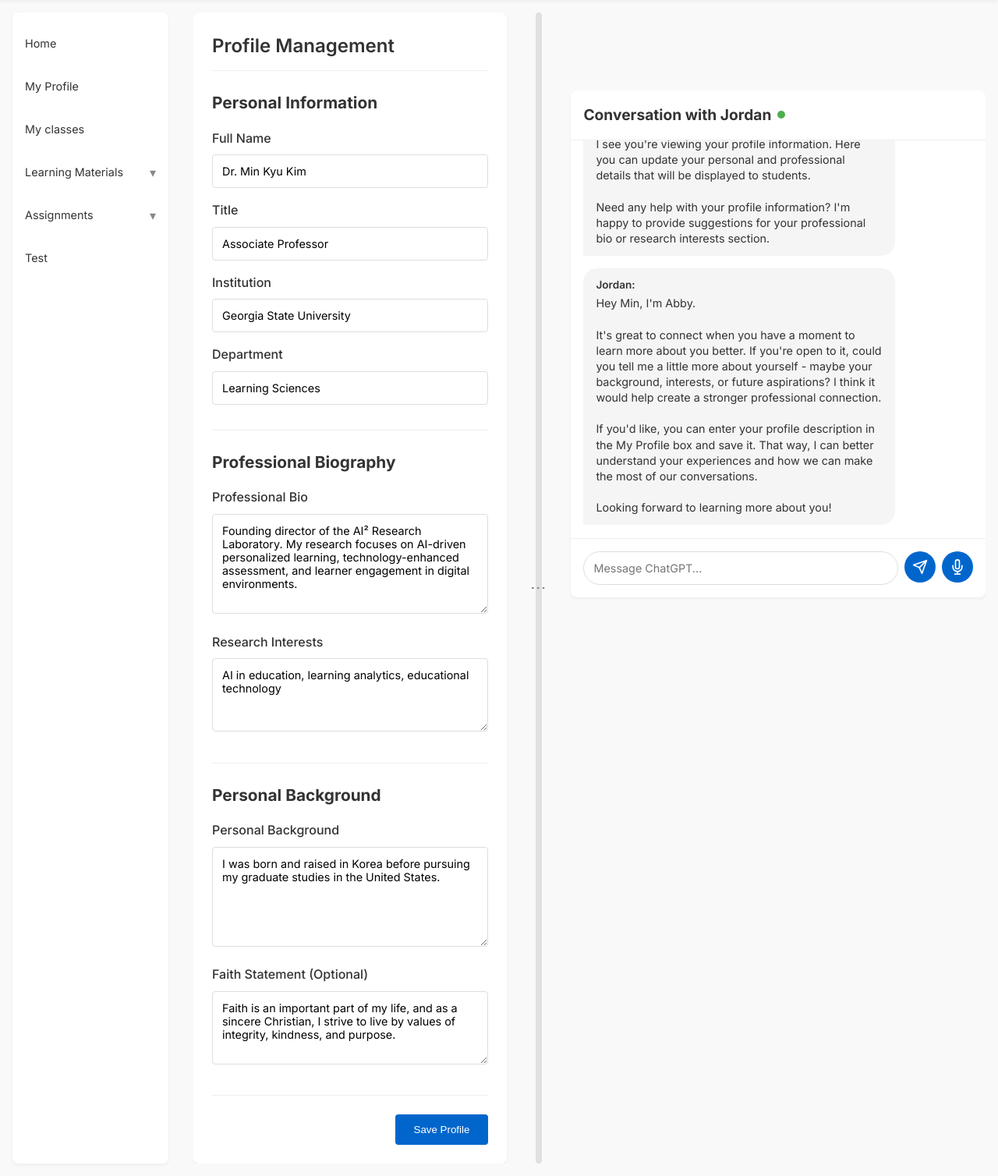
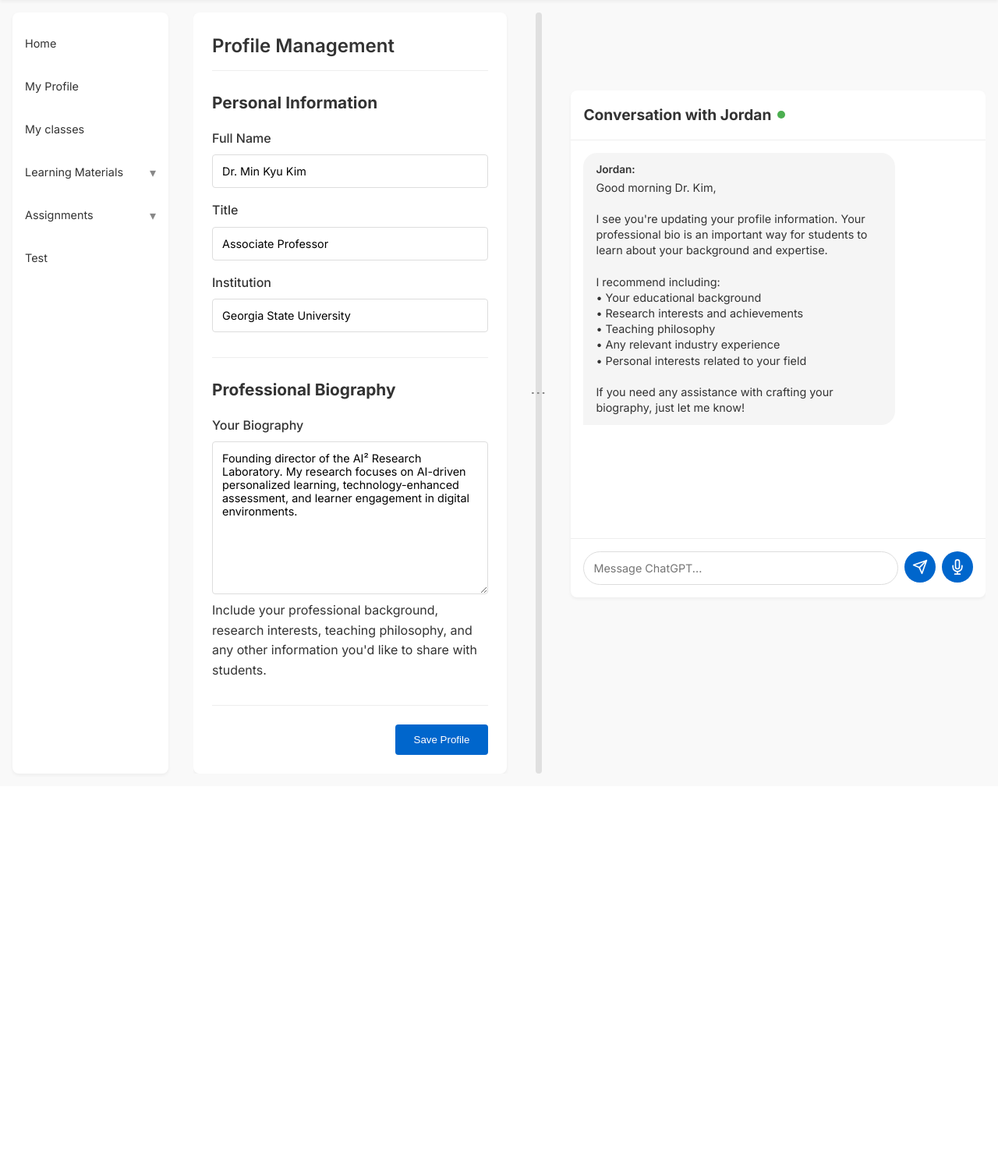
Before and after one commit to AI2-Labo/AIM-HIGH, a Django app: page /profile/ in a window 1280 px wide. Shown: the part 73-1581 px from the top of the page at 78% size. After the commit the page ends 1067 px from the top, so only its background shows below. Run offline with Django 5.2, Linux system fonts and the light colour scheme; a user stored in the database is signed in; data comes from the database, SQL or seed files in the repository.

Commit message:
Updated AIM HIGH project with instructor interface

```diff
--- a/aim_high_app/templates/aim_high_app/profile.html
+++ b/aim_high_app/templates/aim_high_app/profile.html
@@ -1,4 +1,6 @@
 {% extends "aim_high_app/base.html" %}
+
+{% block page_name %}profile{% endblock %}
 
 {% block content %}
 <div class="page-header">
@@ -23,36 +25,14 @@
                 <label for="institution">Institution</label>
                 <input type="text" id="institution" name="institution" value="{{ instructor.institution }}">
             </div>
-
-            <div class="form-group">
-                <label for="department">Department</label>
-                <input type="text" id="department" name="department" value="{{ instructor.department }}">
-            </div>
         </div>
 
         <div class="form-section">
             <h2>Professional Biography</h2>
             <div class="form-group">
-                <label for="bio">Professional Bio</label>
-                <textarea id="bio" name="bio" rows="6">{{ instructor.bio }}</textarea>
-            </div>
-
-            <div class="form-group">
-                <label for="research">Research Interests</label>
-                <textarea id="research" name="research_interests" rows="4">{{ instructor.research_interests }}</textarea>
-            </div>
-        </div>
-
-        <div class="form-section">
-            <h2>Personal Background</h2>
-            <div class="form-group">
-                <label for="background">Personal Background</label>
-                <textarea id="background" name="personal_background" rows="6">{{ instructor.personal_background }}</textarea>
-            </div>
-
-            <div class="form-group">
-                <label for="faith">Faith Statement (Optional)</label>
-                <textarea id="faith" name="faith_statement" rows="4">{{ instructor.faith_statement }}</textarea>
+                <label for="bio">Your Biography</label>
+                <textarea id="bio" name="bio" rows="10">{{ instructor.bio }}</textarea>
+                <p class="form-hint">Include your professional background, research interests, teaching philosophy, and any other information you'd like to share with students.</p>
             </div>
         </div>
 
@@ -67,22 +47,90 @@
 <script>
 document.addEventListener('DOMContentLoaded', function() {
     const form = document.getElementById('profile-form');
-    form.addEventListener('submit', function(e) {
-        e.preventDefault();
-        // Simulated success message
-        alert('Profile updated successfully!');
-    });
+    const csrftoken = getCookie('csrftoken');
 
-    // Add initial chat message for profile page
+    if (form) {
+        form.addEventListener('submit', function(e) {
+            e.preventDefault();
+
+            const formData = {
+                full_name: document.getElementById('full-name').value,
+                title: document.getElementById('title').value,
+                institution: document.getElementById('institution').value,
+                bio: document.getElementById('bio').value
+            };
+
+            // Save profile data
+            fetch('/api/update-profile', {
+                method: 'POST',
+                headers: {
+                    'Content-Type': 'application/json',
+                    'X-CSRFToken': csrftoken
+                },
+                body: JSON.stringify(formData)
+            })
+            .then(response => response.json())
+            .then(data => {
+                if (data.success) {
+                    alert('Profile updated successfully!');
+                } else {
+                    alert('Error: ' + (data.error || 'Failed to update profile'));
+                }
+            })
+            .catch(error => {
+                console.error('Error updating profile:', error);
+                alert('An error occurred while updating the profile.');
+            });
+        });
+    }
+
+    // Add initial chat message
     const chatMessages = document.getElementById('chat-messages');
 
-    addMessageToUI('assistant', `Hey Min, I'm Abby.
+    if (chatMessages) {
+        // Clear existing messages
+        chatMessages.innerHTML = '';
 
-It's great to connect when you have a moment to learn more about you better. If you're open to it, could you tell me a little more about yourself - maybe your background, interests, or future aspirations? I think it would help create a stronger professional connection.
+        const currentTime = new Date();
+        let greeting = 'Hello';
 
-If you'd like, you can enter your profile description in the My Profile box and save it. That way, I can better understand your experiences and how we can make the most of our conversations.
+        if (currentTime.getHours() < 12) {
+            greeting = 'Good morning';
+        } else if (currentTime.getHours() < 18) {
+            greeting = 'Good afternoon';
+        } else {
+            greeting = 'Good evening';
+        }
 
-Looking forward to learning more about you!`);
+        addMessageToUI('assistant', `${greeting} Dr. Kim,
+
+I see you're updating your profile information. Your professional bio is an important way for students to learn about your background and expertise.
+
+I recommend including:
+• Your educational background
+• Research interests and achievements
+• Teaching philosophy
+• Any relevant industry experience
+• Personal interests related to your field
+
+If you need any assistance with crafting your biography, just let me know!`);
+    }
+
+    // Helper function to get CSRF token
+    function getCookie(name) {
+        let cookieValue = null;
+        if (document.cookie && document.cookie !== '') {
+            const cookies = document.cookie.split(';');
+            for (let i = 0; i < cookies.length; i++) {
+                const cookie = cookies[i].trim();
+                if (cookie.substring(0, name.length + 1) === (name + '=')) {
+                    cookieValue = decodeURIComponent(cookie.substring(name.length + 1));
+                    break;
+                }
+            }
+        }
+        return cookieValue;
+    }
 });
 </script>
 {% endblock %}
```
Also changed, not shown: aim_high_app/templates/aim_high_app/learning_material_management.html (+107 -27 lines).
